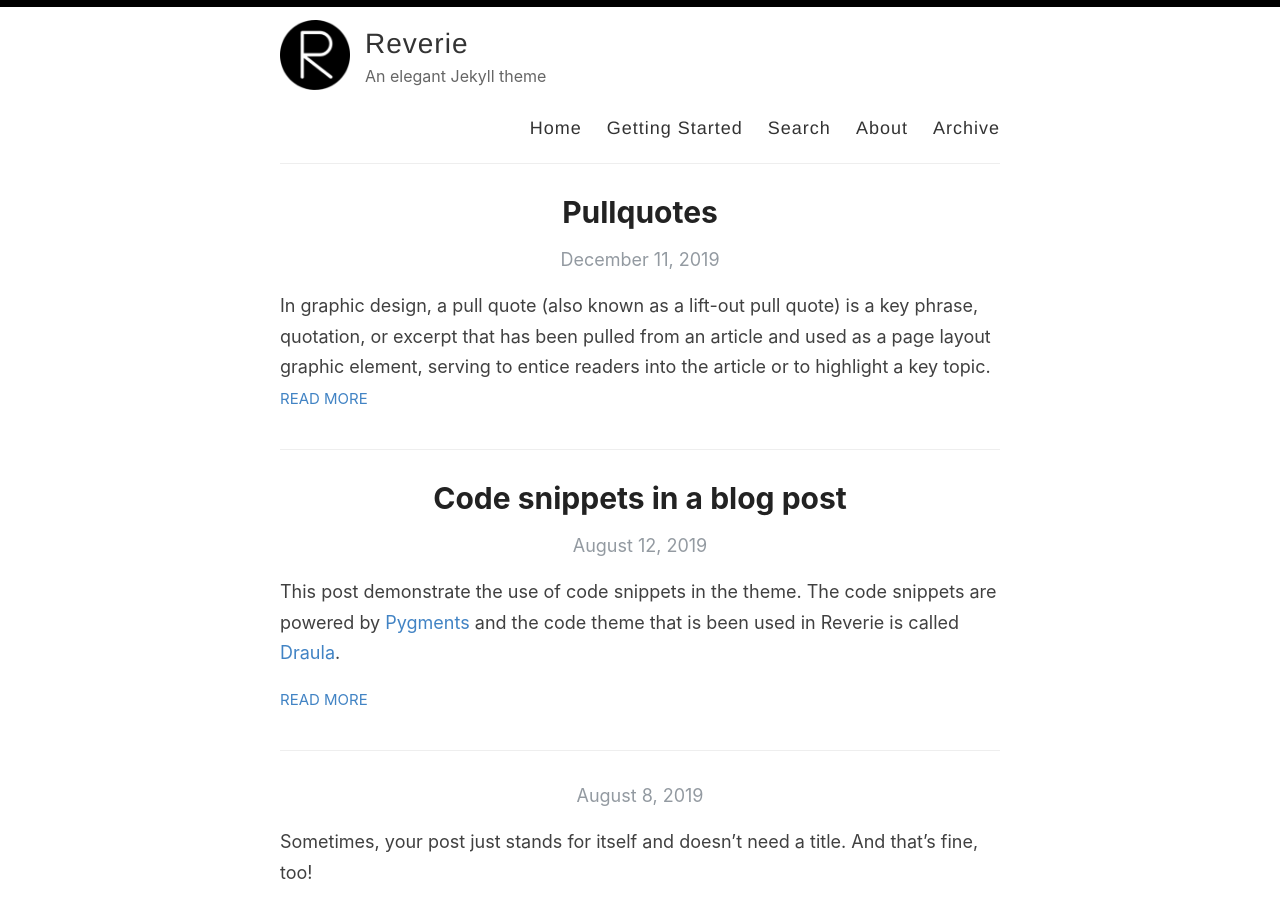
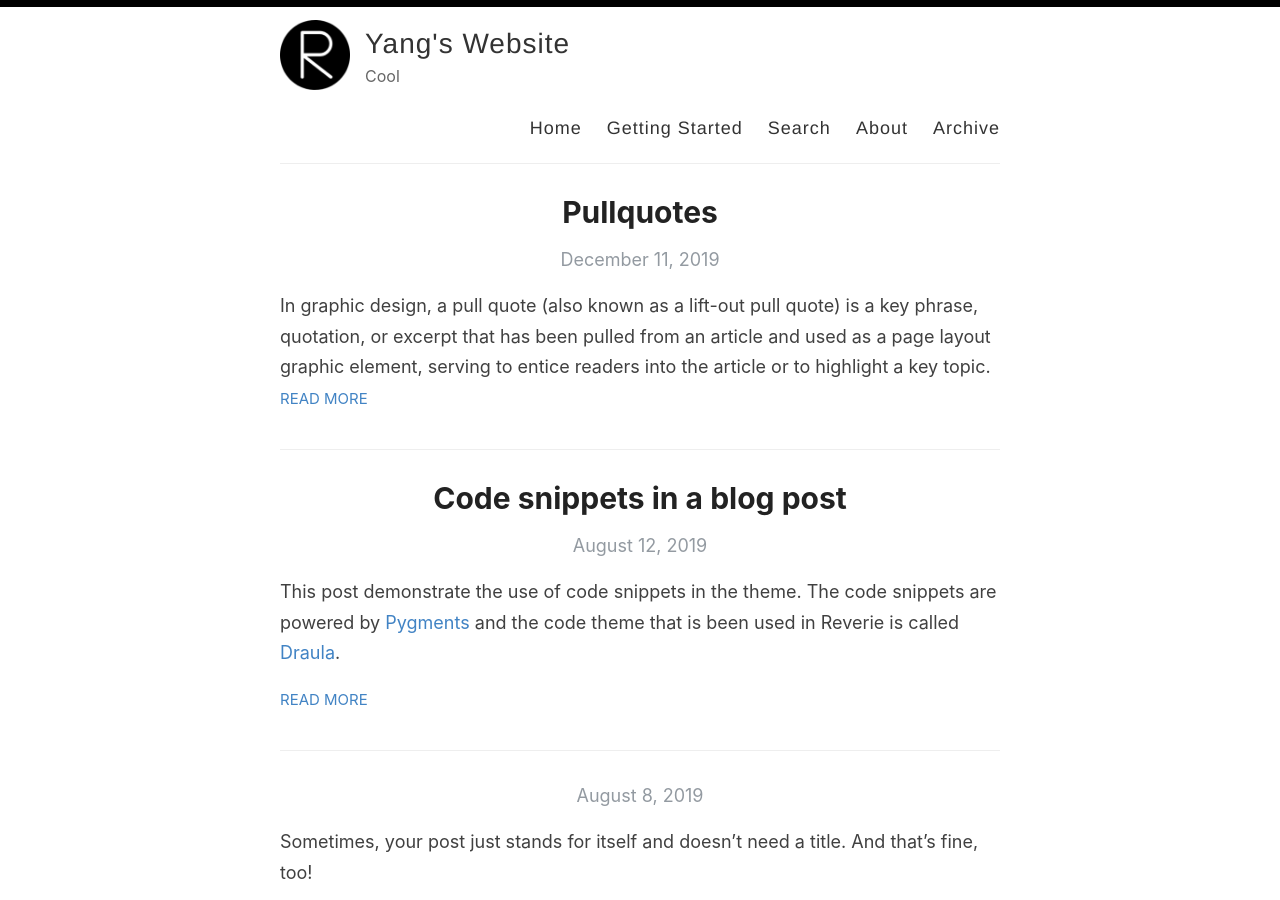
Before and after one commit to AlexYangCryptids/AlexYangCryptids.github.io, a Jekyll site: the page built from index.html, in a window 1280 px wide and 900 px high. Built offline with Jekyll 4.4.1, drawn with Linux system fonts in a browser that asks for light colours; the list of posts is cut into pages by our own code.

Commit message:
Update _config.yml

```diff
--- a/_config.yml
+++ b/_config.yml
@@ -3,13 +3,13 @@
 #
 
 # Name of your site (displayed in the header)
-name: Reverie
+name: Yang's Website
 
 # Name of the author
-author: Amit Merchant
+author: Alex Yang
 
 # Short bio or description (displayed in the header)
-description: An elegant Jekyll theme
+description: Cool
 
 # URL of your avatar or profile pic (you could use your GitHub profile pic)
 avatar: /images/reverie.png
@@ -41,21 +41,21 @@ footer-links:
 disqus:
 
 # Enter your Google Analytics web tracking code (e.g. UA-2110908-2) to activate tracking
-google_analytics: UA-43339302-11
+# google_analytics: UA-43339302-11
 
 # For newer "GA4" analytics, use the following instead of the "UA" entry above
 #google_analytics_ga4: G-GABC1DEFG
 
 # Your website URL (e.g. http://amitmerchant1990.github.io or http://www.amitmerchant.com)
 # Used for Sitemap.xml and your RSS feed
-url: http://www.amitmerchant.com/reverie
-enforce_ssl: https://www.amitmerchant.com/reverie
+url: https://alexyangcryptids.github.io
+enforce_ssl: https://alexyangcryptids.github.io
 
 # If you're hosting your site at a Project repository on GitHub pages
 # (http://yourusername.github.io/repository-name)
 # and NOT your User repository (http://yourusername.github.io)
 # then add in the baseurl here, like this: "/repository-name"
-baseurl: "/reverie"
+# baseurl: "/reverie"
 
 #
 # !! You don't need to change any of the configuration flags below !!
```
